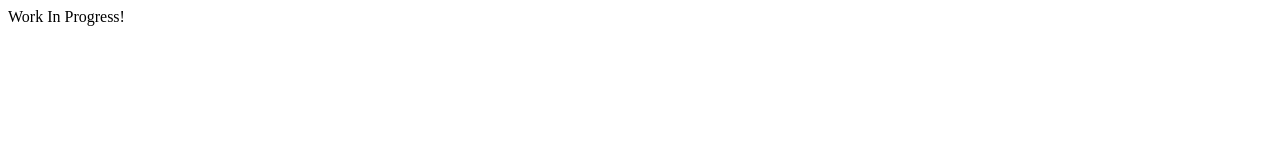
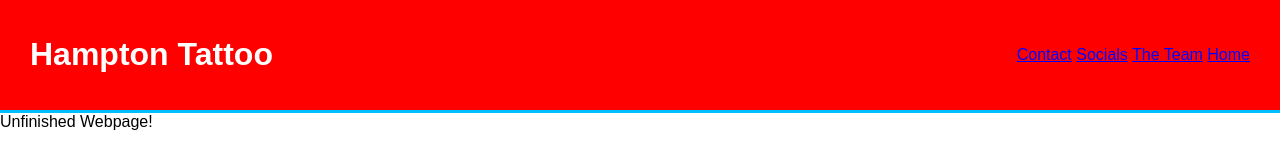
Before and after one commit to hamptontattoo/website, a plain HTML site: page index.html in a window 1280 px wide. Drawn offline with Linux system fonts and the light colour scheme.

Commit message:
Import Border

```diff
--- a/index.html
+++ b/index.html
@@ -6,6 +6,18 @@
     <link rel="stylesheet" href="styles.css">
   </head>
   <body>
-    Work In Progress!
+    <header class="navbar">
+      <h1 class="logotext">Hampton Tattoo</h1>
+
+      <nav>
+        <a href="contact.html">Contact</a>
+        <a href="social.html">Socials</a>
+        <a href="team.html">The Team</a>
+        <a href="index.html">Home</a>
+      </nav>
+    </header>
+
+    Unfinished Webpage!
+
   </body>
 </html>
--- a/styles.css
+++ b/styles.css
@@ -1,3 +1,21 @@
+body {
+    margin: 0;
+    font-family: Arial, sans-serif;
+}
+
+.navbar {
+    display: flex;
+    justify-content: space-between;
+    align-items: center;
+
+    background-color: red;
+    color:white;
+
+    padding: 15px 30px;
+
+    border-bottom: 3px solid #00bfff;
+}
+
 a:link {
     color:blue
 }
@@ -10,3 +28,15 @@ a:hover {
 a:active {
     color:green
 }
+nav a:link {
+    color:blue
+}
+nav a:visited {
+    color:red
+}
+nav a:hover {
+    color:darkblue
+}
+nav a:active {
+    color:green
+}
```
Also changed, not shown: contact.html (added), social.html (added), team.html (added).
